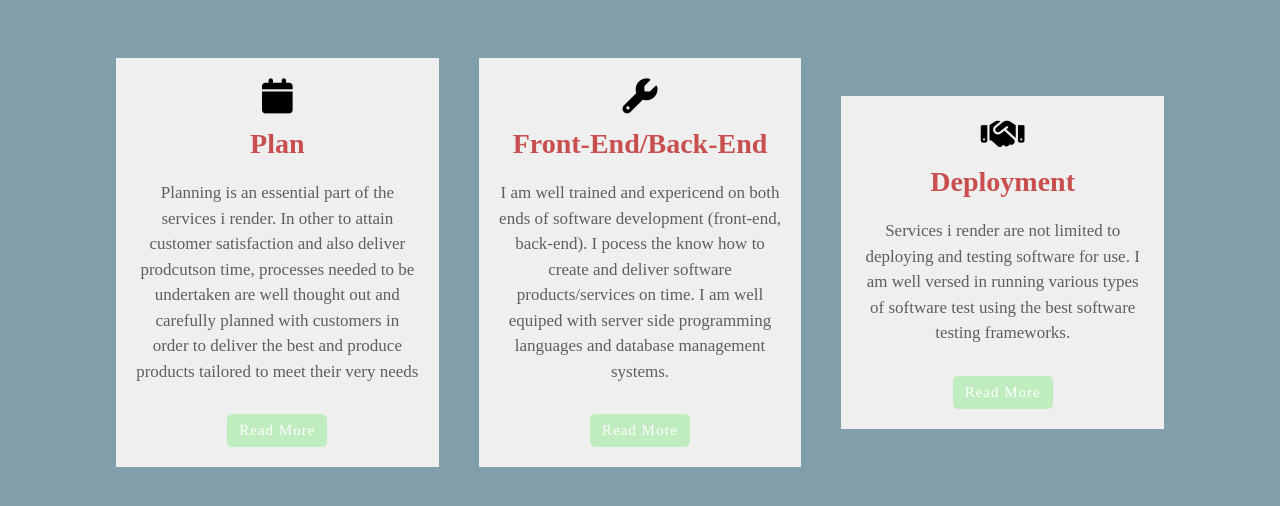
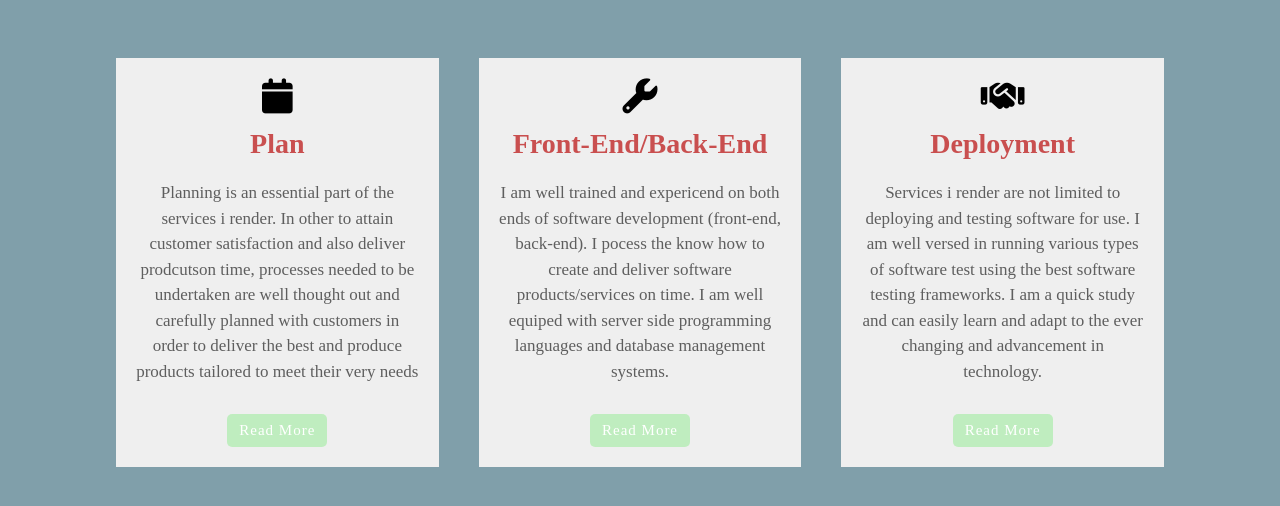
Before and after one commit to natecodex/myproject, a plain HTML site: page services.html in a window 1280 px wide. Shown: the part 198-704 px from the top of the page. Drawn offline with Linux system fonts and the light colour scheme.

Commit message:
i updated my services page

```diff
--- a/services.html
+++ b/services.html
@@ -68,16 +68,14 @@
                 <p>
                  Services i render are not limited to deploying and testing software for use.
                  I am well versed in running various types of software test using the best software
-                 testing frameworks.
+                 testing frameworks. I am a quick study and can easily learn and adapt to the
+                 ever changing and advancement in technology.
+
                 </p>
                       <a href="" class="button">Read More</a>
 
             </div>
         </div>
     </div>
-
-
-
-
 </body>
 </html>
```
